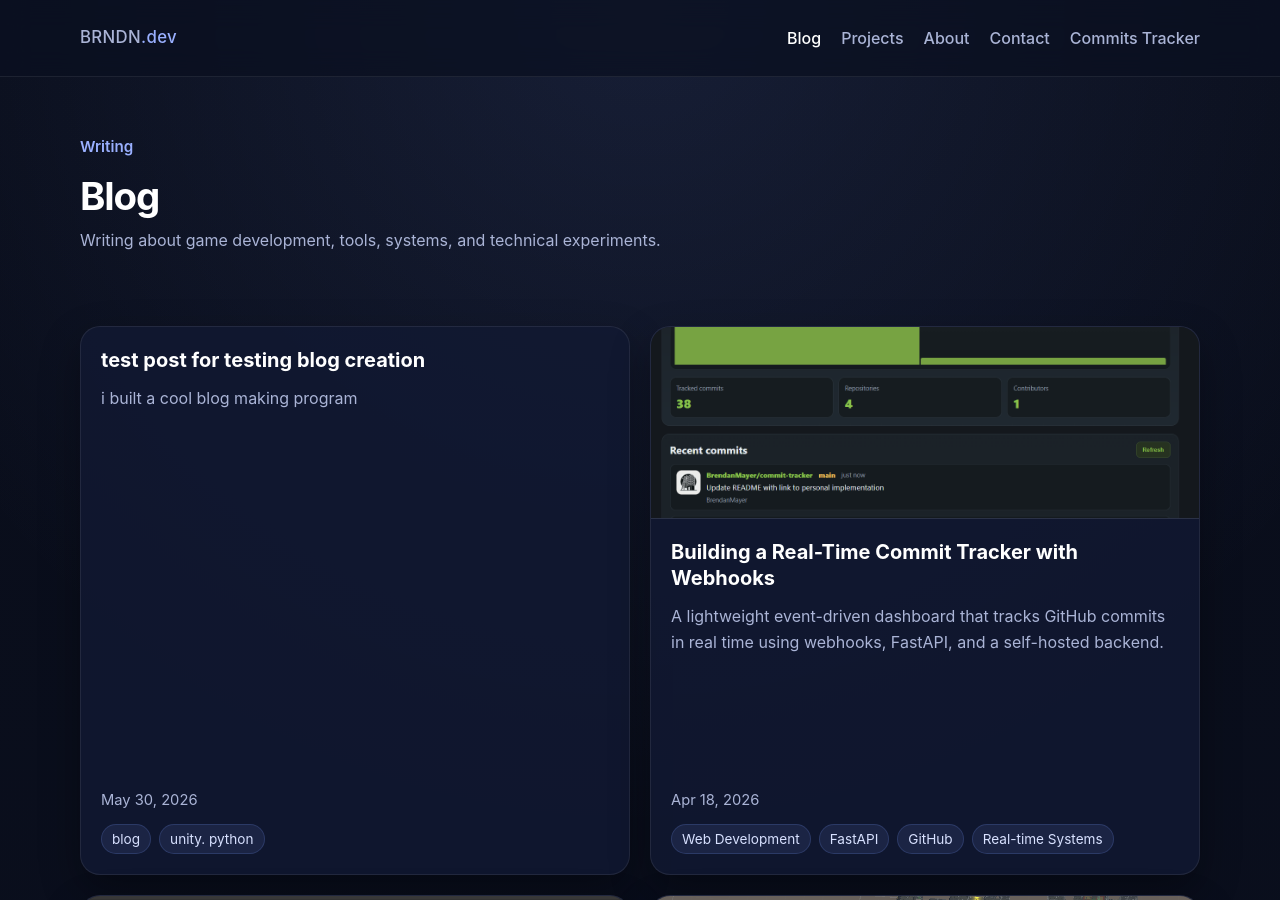
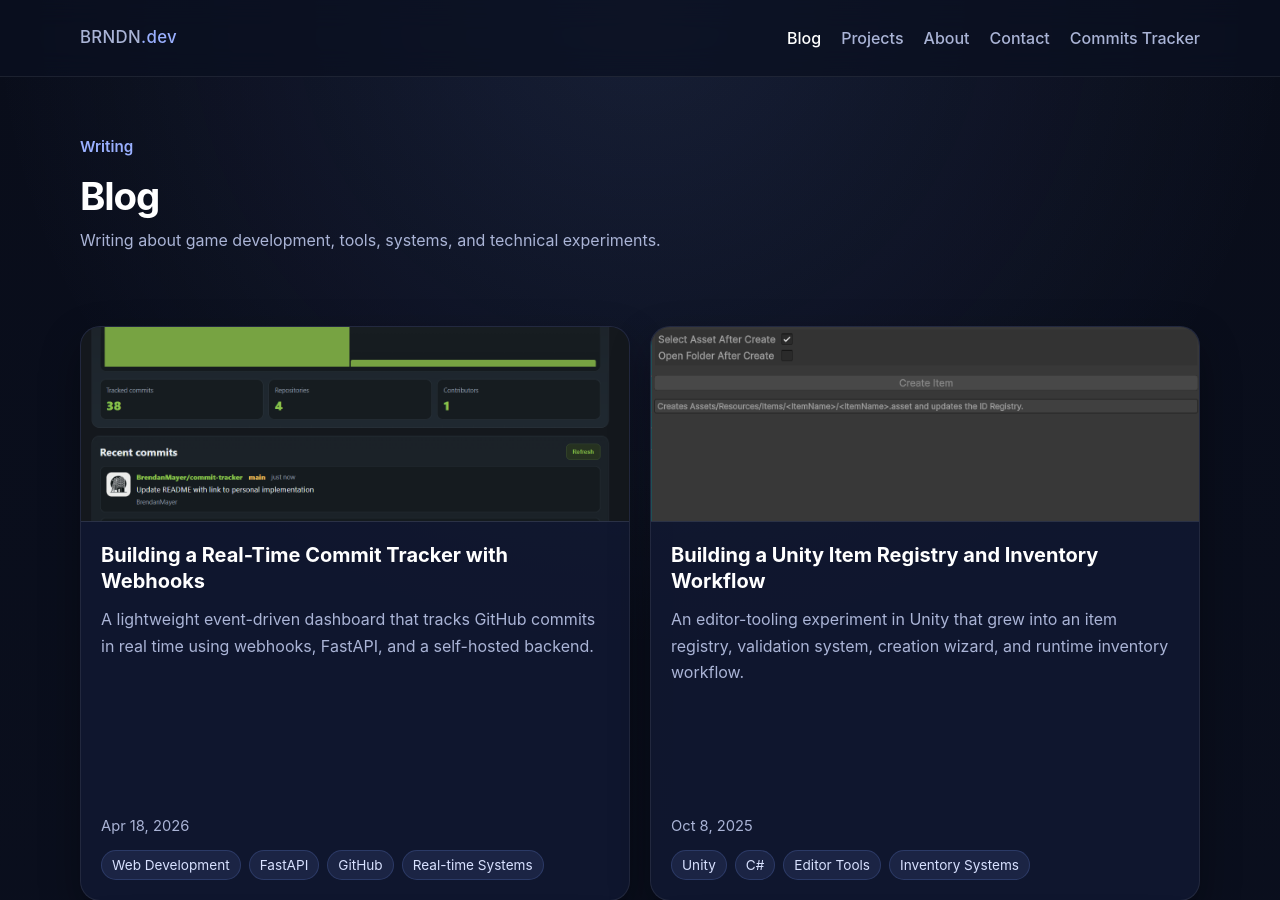
Before and after one commit to BrendanMayer/BrendanMayer.github.io, a Jekyll site: the page built from blog/index.html, in a window 1280 px wide and 900 px high. Built offline with Jekyll 4.4.1, drawn with Linux system fonts in a browser that asks for light colours.

Commit message:
update link to commit site and remove test blog post

```diff
--- a/_posts/2026-05-30-test-post-for-testing-blog-creation.md
+++ /dev/null
@@ -1,14 +0,0 @@
----
-date: '2026-05-30'
-excerpt: i built a cool blog making program
-layout: post
-published: true
-tags:
-- blog
-- unity. python
-title: test post for testing blog creation
----
-
-# test post for testing blog creation
-
-If this makes a blog page automatically that would be epic
```
Also changed, not shown: _posts/2026-04-18-commit-tracker.md (+1 -1 lines).
